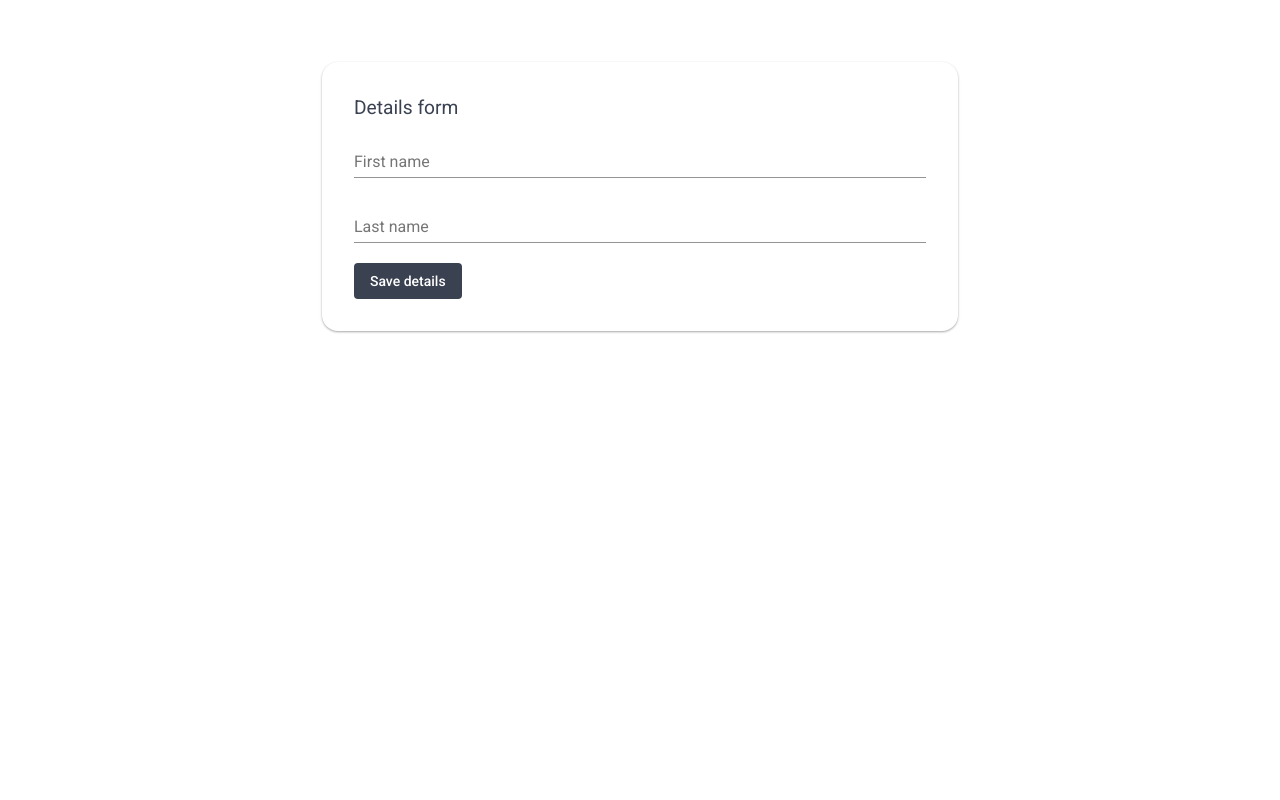
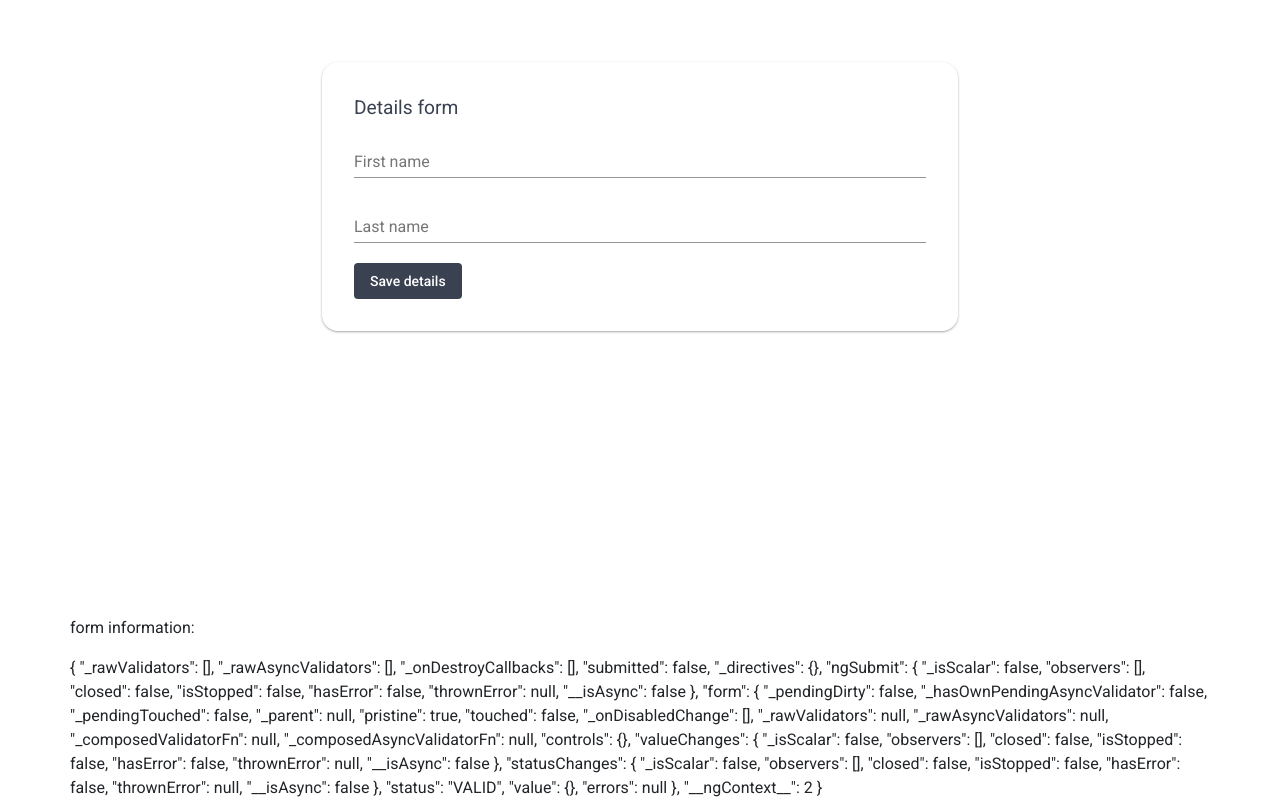
Before and after one commit to ramin-ahmadi/angular-forms, an Angular app: page / in a window 1280 px wide. Shown: the part 223-1023 px from the top of the page. Before the commit the page ends 839 px from the top, so only its background shows below. Built offline with nearby package versions, Linux system fonts and the light colour scheme.

Commit message:
Add ngform
Create detailsForm directive and use interpolation to print its value on the browser page

```diff
--- a/src/app/details-form/details-form.component.html
+++ b/src/app/details-form/details-form.component.html
@@ -1,6 +1,6 @@
 <div class="container">
   <div class="row">
-<form class="details-form">
+<form class="details-form" #detailsForm="ngForm">
   <div class="details-form__top">
     Details form
   </div>
@@ -16,3 +16,9 @@
 </form>
 </div>
 </div>
+<div class="container">
+  <div class="row">
+    <p>form information:</p>
+      {{detailsForm | json}}
+  </div>
+</div>
```
